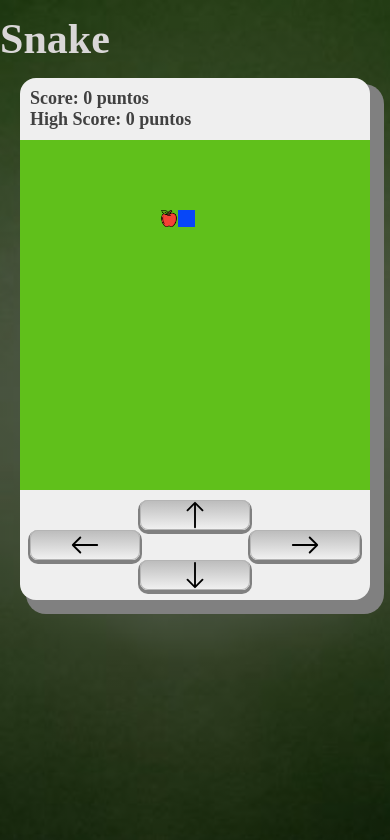
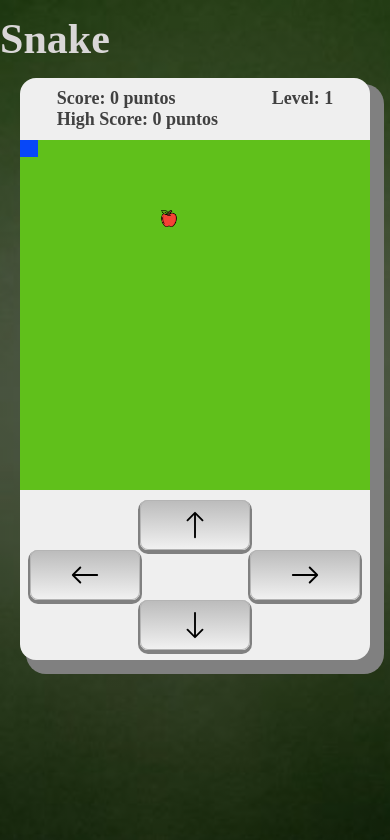
Before and after one commit to AlejandroLaLoggia/snake_js, a plain HTML site: page index.html in a window 390 px wide. Drawn offline with nearby package versions, Linux system fonts and the light colour scheme.

Commit message:
corregido color de la serpiente y aparicion de la manzana sobre el cuerpo, agregado niveles

```diff
--- a/css/style.css
+++ b/css/style.css
@@ -5,11 +5,11 @@
     --clr__case: #efefef;
     --clr__btn: #d3d3d3;
     --clr__font: #414141;
-    --clr__title:#d9d7d7;
+    --clr__title: #d9d7d7;
 
 
-    --bdr__case:16px;
-    --bdr__btn:8px;
+    --bdr__case: 16px;
+    --bdr__btn: 8px;
 }
 
 
@@ -22,7 +22,7 @@ body {
     margin: auto;
     color: var(--clr__font);
 
-    background-image:linear-gradient(rgba(0, 0, 0, 0.6), rgba(0, 0, 0, 0.6)), url(../assets/background.jpg);
+    background-image: linear-gradient(rgba(0, 0, 0, 0.6), rgba(0, 0, 0, 0.6)), url(../assets/background.jpg);
     background-repeat: no-repeat;
     background-position: center;
     background-size: cover;
@@ -30,12 +30,27 @@ body {
 }
 
 .game {
-    position: relative;
+    /* position: relative; */
 }
 
+.game__h1 {
+    font-size: 2.625rem;
+    color: var(--clr__title);
+    margin: 15px 0;
+}
+
+.game__container {
+    position: relative;
+    width: 21.875rem;
+    margin: auto;
+    border-radius: var(--bdr__case);
+    background-color: var(--clr__case);
+    box-shadow: 10px 10px 0px 4px #808080;
+}
 .msg_container {
     position: absolute;
-    top:calc(50% - (335px / 2));
+    top: 10%;
+    bottom: 21%;
     left: calc(50% - (350px / 2));
 
     display: flex;
@@ -44,7 +59,7 @@ body {
     justify-content: flex-end;
 
     width: 21.875rem;
-    height: 21.875rem;
+
     padding-bottom: 3.125rem;
     border: 10px solid var(--clr_snake);
 
@@ -56,38 +71,17 @@ body {
     opacity: 0;
 }
 
-.msg_container--active{
+.msg_container--active {
     opacity: 1;
 }
-
-
-.game__h1 {
-    font-size: 2.625rem;
-    color: var(--clr__title);
-    margin: 15px 0;
+.game__info {
+    display: flex;
+    flex-flow: row nowrap;
+    justify-content: space-around;
+    padding: 10px;
+    font-size: 18px;
+    font-weight: bold;
 }
-
-.game__container {
-    width: 21.875rem;
-    margin: auto;
-    border-radius: var(--bdr__case);
-    background-color: var(--clr__case);
-    box-shadow: 10px 10px 0px 4px #808080;
-}
-
-.game__points {
-   padding: 10px;
-   font-size: 18px;
-   font-weight: bold;
-}
-
-.game__score,
-.game__hiscore {
-
-}
-
-.game__span {}
-
 
 
 .game__board {
@@ -108,7 +102,7 @@ body {
     background: var(--clr_snake);
 }
 
-.head{
+.head {
     background-color: green;
 }
 
@@ -125,7 +119,7 @@ body {
     margin: auto;
 }
 
-.game__buttons img{
+.game__buttons img {
     pointer-events: none;
     user-select: none;
 }
@@ -142,7 +136,7 @@ body {
     box-shadow: 0px 2px 0px 2px #808080, 0px 0px 0px 1px #b4b4b4 inset;
 }
 
-.btn--active:active{
+.btn--active:active {
     transform: translate(2px, 2px);
     box-shadow: 0px 2px 0px 2px #636363, 0px 0px 0px 1px #8b8b8b inset;
 }
@@ -169,8 +163,19 @@ body {
     margin: auto;
 }
 
-.btn__restart{
+.btn__restart {
     padding: 8px 32px;
     font-size: 17px;
 
 }
+
+@media (max-width: 500px) {
+
+    .msg_container {
+        bottom: 29%;
+    }
+
+    .btn--active{
+        padding: 10px 0;
+    }
+}
--- a/index.html
+++ b/index.html
@@ -1,5 +1,6 @@
 <!DOCTYPE html>
 <html lang="en">
+
 <head>
     <meta charset="UTF-8">
     <meta name="viewport" content="width=device-width, initial-scale=1.0">
@@ -10,24 +11,35 @@
     <script src="./js/app.js" defer></script>
     <title>Snake</title>
 </head>
+
 <body>
     <div class="game">
         <h1 class="game__h1">Snake</h1>
-        <div class="msg_container" id="msg"></div>
         <div class="game__container">
-            <div class="game__points">
-                <div class="game__score">Score: <span class="game__span" id="score">0</span> puntos</div>
-                <div class="game__hiscore">High Score: <span class="game__span" id="high"></span> puntos</div>
+            <div class="msg_container" id="msg"></div>
+            <div class="game__info">
+                <div class="game__points">
+                    <div class="game__score">Score: <span class="game__span" id="score">0</span> puntos</div>
+                    <div class="game__hiscore">High Score: <span class="game__span" id="high"></span> puntos</div>
+                </div>
+                <div class="game__level">Level: <span class="game__span" id="level">1</span></div>
             </div>
             <div class="game__board" id="board">
             </div>
             <div class="game__buttons btn" id="btn">
-                <div class="btn__up btn--active" id="ArrowUp"><img class="arrow" src="./assets/arrow-up.svg" alt=""></div>
-                <div class="btn__left btn--active" id="ArrowLeft"><img class="arrow" src="./assets/arrow-left.svg" alt=""></div>
-                <div class="btn__right btn--active" id="ArrowRight"><img class="arrow" src="./assets/arrow-right.svg" alt=""></div>
-                <div class="btn__down btn--active" id="ArrowDown"><img class="arrow" src="./assets/arrow-down.svg" alt=""></div>
+                <div class="btn__up btn--active" id="ArrowUp"><img class="arrow" src="./assets/arrow-up.svg" alt="">
+                </div>
+                <div class="btn__left btn--active" id="ArrowLeft"><img class="arrow" src="./assets/arrow-left.svg"
+                        alt=""></div>
+                <div class="btn__right btn--active" id="ArrowRight"><img class="arrow" src="./assets/arrow-right.svg"
+                        alt=""></div>
+                <div class="btn__down btn--active" id="ArrowDown"><img class="arrow" src="./assets/arrow-down.svg"
+                        alt=""></div>
             </div>
         </div>
     </div>
 </body>
+
 </html>
+
+<!-- https://alejandrolaloggia.github.io/snake_js/ -->
--- a/js/app.js
+++ b/js/app.js
@@ -5,13 +5,18 @@ const BOARD = $("#board");
 const BTN = $("#btn");
 const MSG=$("#msg");
 const GAMECONTAINER=$(".msg_container");
+const LEVEL=$("#level");
+
+let level=1;
+let scoreLevel=0;
+let timeLevel=300;
 let score=0;
 let highScore= localStorage.getItem("high") || 0;
 HIGH.textContent=highScore;
 let limitX=20;
 let limitY=20;
 let foodY, foodX;
-let snakeY = 5, snakeX = 10;
+let snakeY = 1, snakeX = 1;
 let moveY = 0, moveX = 0;
 let snakeBody = [];
 let setIntervalId;
@@ -44,6 +49,13 @@ function gameOver(){
 
 }
 
+const clearFunction =()=>{
+
+    clearInterval(setIntervalId);
+    setIntervalId= setInterval(initGame, timeLevel)
+    console.log(timeLevel);
+}
+
 
 const chanFoodPosition = () => {
     foodX = Math.floor((Math.random() * 20) + 1);
@@ -66,7 +78,19 @@ function changeDirection(e) {
 
 }
 
+function checkFoodPosition(){
+    for (let i=1; i<snakeBody.length; i++){
+        if(foodY==snakeBody[i][0]  && foodX==snakeBody[i][1]){
+            chanFoodPosition();
+            console.log("CAMBIO POSICION");
+        }
+    }
+}
+
 const initGame = () => {
+
+    console.log(timeLevel);
+    checkFoodPosition();
 
     let htmlMarkup = `<div class="game__apple" style="grid-area: ${foodY} / ${foodX}">
     <img src="./assets/manzana.png" class="game__apple" alt="">
@@ -76,6 +100,16 @@ const initGame = () => {
         snakeBody.push([foodY, foodX]);
         score++;
         SCORE.textContent = score;
+
+        console.log(score, scoreLevel, level)
+
+        if(score >= (scoreLevel + 5)){
+            timeLevel-=25;
+            scoreLevel=score;
+            level++
+            LEVEL.textContent= level;
+            clearFunction();
+        }
 
         highScore = score >= highScore ?score : highScore;
         localStorage.setItem("high", highScore);
@@ -109,7 +143,8 @@ const initGame = () => {
 }
 
 chanFoodPosition();
-setIntervalId= setInterval(initGame, 200);
+setIntervalId= setInterval(initGame, timeLevel);
+
 
 BTN.addEventListener("click",  changeDirection);
 document.addEventListener("keydown", changeDirection);
```
